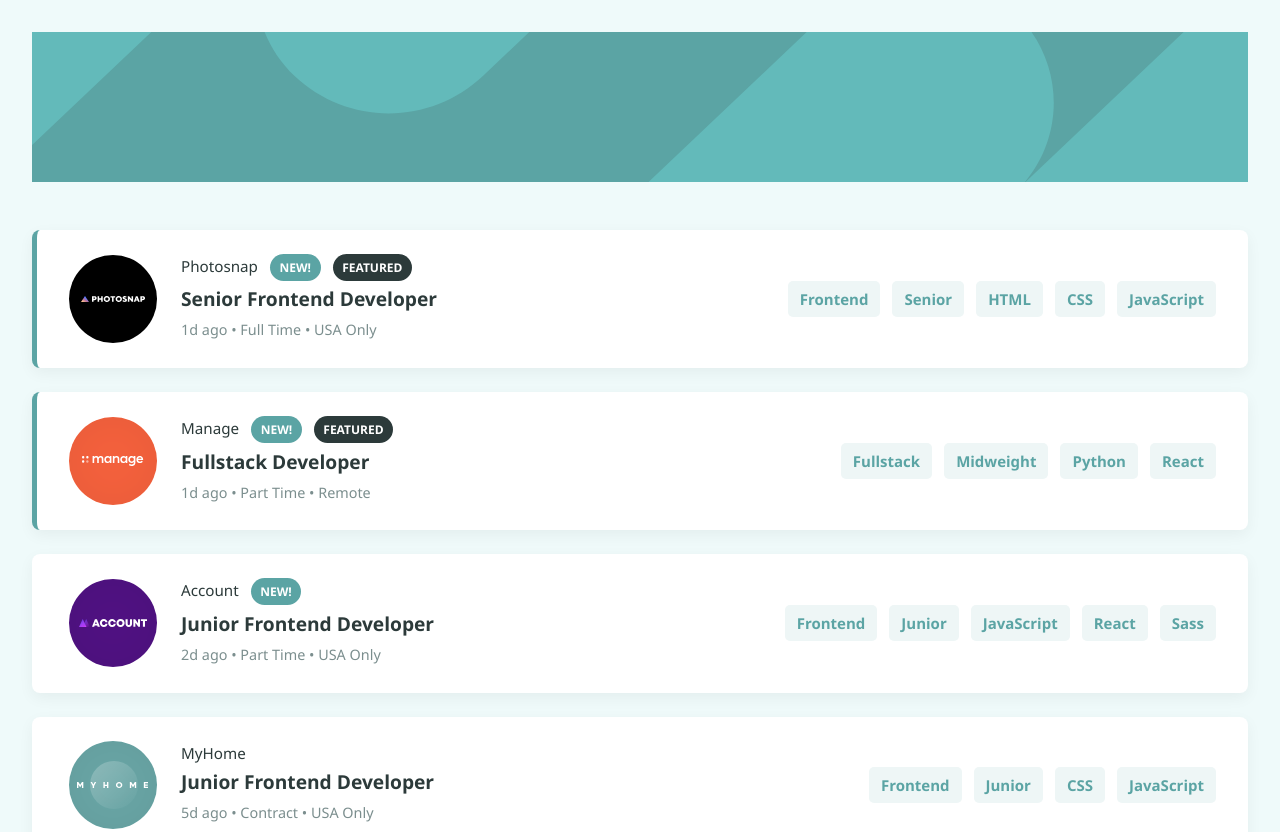
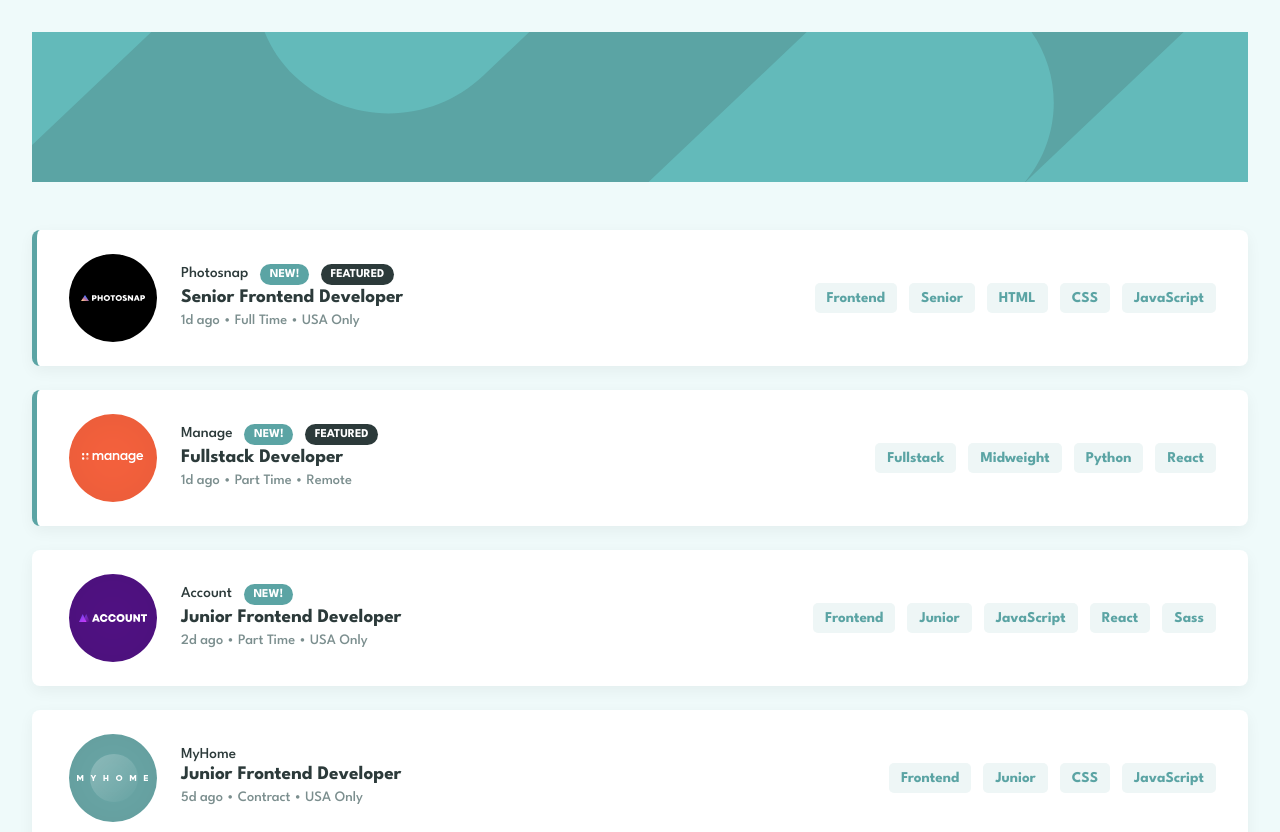
Before and after one commit to mwangaza12/job_listings, a plain HTML site: page index.html in a window 1280 px wide. Shown: the top 832 px of the page. Drawn offline with Linux system fonts and the light colour scheme.

Commit message:
added fonts

```diff
--- a/style.css
+++ b/style.css
@@ -1,3 +1,4 @@
+@import url('https://fonts.googleapis.com/css2?family=League+Spartan:wght@500;700&display=swap');
 * {
     margin: 0;
     padding: 0;
@@ -5,7 +6,7 @@
 }
 
 body {
-    font-family: 'Segoe UI', sans-serif;
+    font-family: 'League Spartan', sans-serif;
     background: hsl(180, 52%, 96%);
     color: hsl(180, 8%, 52%);
     padding: 2rem;
```
